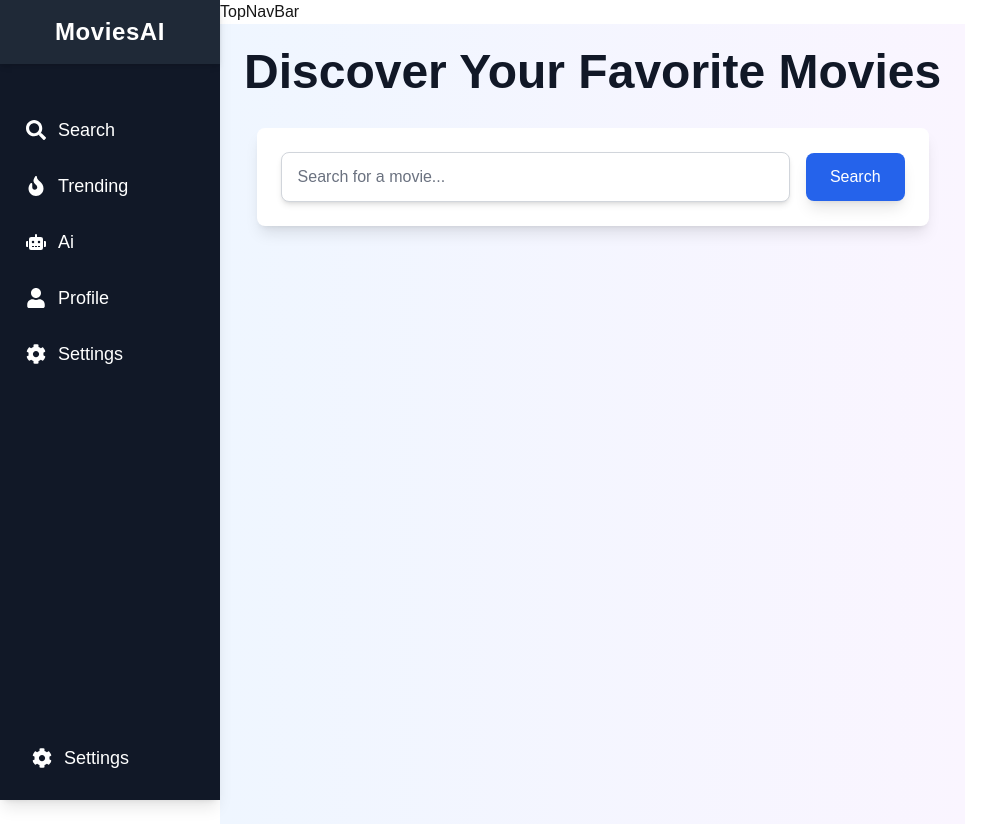
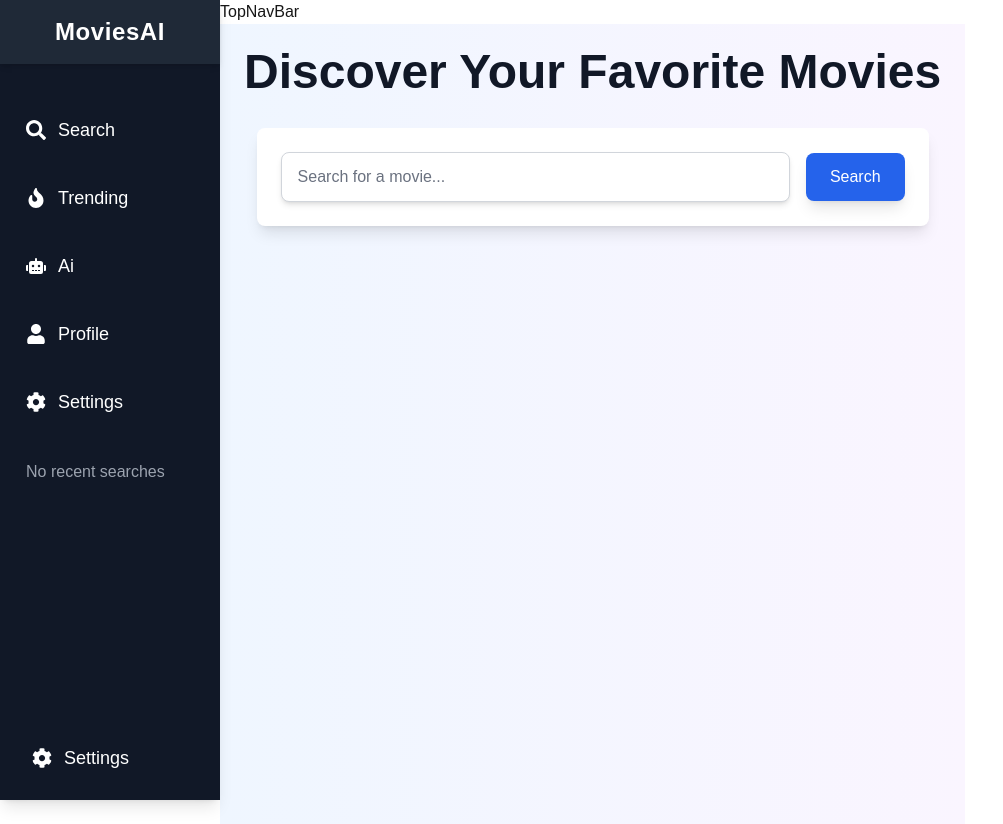
Before and after one commit to vanyanv/moviesai, a Next.js app: page /dashboard in a window 1280 px wide. Shown: the whole page, without its empty margins (0-1003 px from the left). Built offline with nearby package versions, Linux system fonts and the light colour scheme.

Commit message:
added function searchhistory to sideNavBar

```diff
--- a/app/components/MovieSearch.tsx
+++ b/app/components/MovieSearch.tsx
@@ -9,16 +9,13 @@ import MovieInfo from './MovieInfo';
 import { Movie } from '@/lib/definitions';
 
 function MovieSearch() {
+  //searchValue is a selector that gets the search value from the store
   const searchValue = useSelector((state: RootState) => state.search.value);
-  const movieHistory = useSelector(
-    (state: RootState) => state.searchHistory.value
-  );
+  //useSearchMoviesQuery is a hook generated by RTK Query get movies from the API
   const { data, isLoading } = useSearchMoviesQuery(searchValue, {
     skip: searchValue === '',
   });
   const dispatch = useDispatch();
-
-  console.log(movieHistory);
 
   const handleSearch = (e: React.FormEvent<HTMLFormElement>) => {
     e.preventDefault();
@@ -26,6 +23,7 @@ function MovieSearch() {
     const movie = formData.get('movie') as string;
     dispatch(search(movie));
     if (movie) {
+      //addToHistory is an action that adds the search value to the search history
       dispatch(addToHistory(movie));
     }
   };
--- /dev/null
+++ b/app/components/SearchHisotry.tsx
@@ -0,0 +1,33 @@
+import React from 'react';
+import { useSelector } from 'react-redux';
+import { RootState } from '@/lib/store';
+
+export default function SearchHistory() {
+  const searchHistory = useSelector(
+    (state: RootState) => state.searchHistory.value
+  );
+
+  // If the searchHistory array is empty, we can return a message or nothing
+  console.log(searchHistory);
+  if (searchHistory.length === 0) {
+    return <p className='text-gray-400 p-4'>No recent searches</p>;
+  }
+
+  return (
+    <div className='p-4'>
+      <h3 className='text-lg font-semibold text-gray-300 mb-2'>
+        Recent Searches
+      </h3>
+      <ul className='space-y-2'>
+        {searchHistory?.map((item: string, index: number) => (
+          <li
+            key={index}
+            className='text-sm text-gray-400 transition-colors cursor-pointer hover:bg-gray-700 p-2 rounded-md'
+          >
+            {item}
+          </li>
+        ))}
+      </ul>
+    </div>
+  );
+}
--- a/app/components/SideNavbar.tsx
+++ b/app/components/SideNavbar.tsx
@@ -2,6 +2,7 @@
 import React, { useState } from 'react';
 import { FaSearch, FaFire, FaRobot, FaUser, FaCog } from 'react-icons/fa'; // Icon imports
 import { motion } from 'framer-motion'; // For animations
+import SearchHistory from './SearchHisotry';
 
 const navigation = [
   { name: 'Search', href: '/dashboard', icon: <FaSearch /> },
@@ -33,12 +34,12 @@ export default function SideNavbar() {
       </div>
 
       {/* Navigation Section */}
-      <nav className=' flex-1 justify-center items-center mt-10 ml-2.5 space-y-1'>
+      <nav className='flex-1 flex flex-col justify-start items-start ml-2.5 mt-10 space-y-4'>
         {navigation.map((item) => (
           <motion.a
             key={item.name}
             href={item.href}
-            className={`flex items-center space-x-3 px-4 py-3 group rounded-md hover:bg-gray-800 transition-all duration-300 relative`}
+            className='flex items-center space-x-3 px-4 py-3 group rounded-md hover:bg-gray-800 transition-all duration-300 relative'
           >
             <span className='text-xl'>{item.icon}</span>
             <motion.span
@@ -50,6 +51,15 @@ export default function SideNavbar() {
             </motion.span>
           </motion.a>
         ))}
+
+        {/* Search History Component */}
+        <motion.div
+          initial={{ opacity: 0 }}
+          animate={{ opacity: isExpanded ? 1 : 0 }}
+          className='w-full'
+        >
+          <SearchHistory />
+        </motion.div>
       </nav>
 
       {/* Bottom Section */}
```
